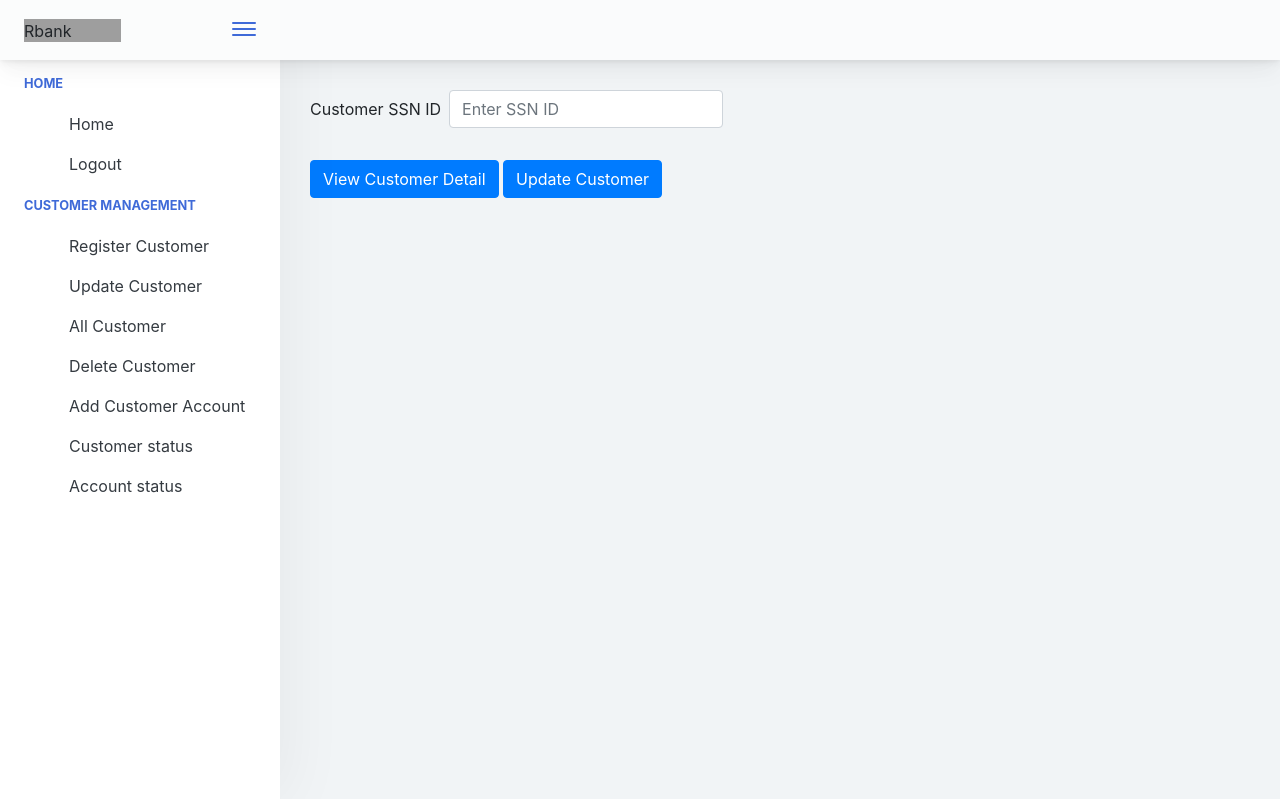
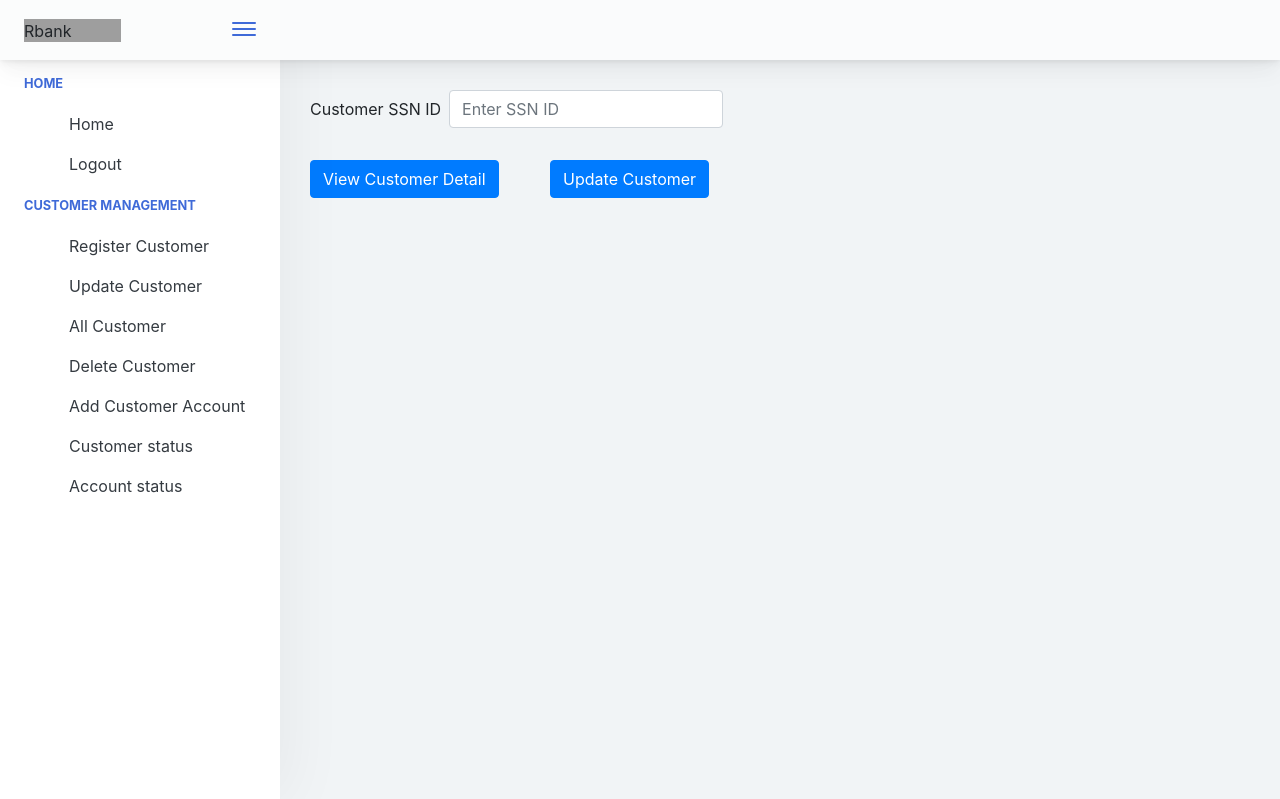
Before and after one commit to authoritydmc/rbank_python_flask, a Flask app: page /searchCustomer in a window 1280 px wide. Shown: the top 799 px of the page. Run offline with Flask 2, Linux system fonts and the light colour scheme; the visitor is signed in with stand-in values (Sample User, id 1); some libraries are stand-ins or nearby versions; grey boxes are pictures that could not be loaded.

Commit message:
Ui impvd#3

```diff
--- a/retail_banking/templates/searchCustomer.html
+++ b/retail_banking/templates/searchCustomer.html
@@ -18,8 +18,8 @@
                 <input type="text"  class="form-control" name="ssn_id" placeholder="Enter SSN ID"  required>
             </div>
             <br>
-            <button type="submit" formaction='/viewCustomerDetail' class="btn btn-primary mb-2">View Customer Detail</button>
-            <button type="submit" formaction='/searchCustomer' class="btn btn-primary mb-2">Update Customer</button>
+            <button type="submit" formaction='/viewCustomerDetail' class="btn btn-primary mb-2" style="margin-left: 1   %;">View Customer Detail</button>
+            <button type="submit" formaction='/searchCustomer' class="btn btn-primary mb-2" style="margin-left: 5%;">Update Customer</button>
 
         </form>
 
--- a/retail_banking/templates/viewCustomerDetail.html
+++ b/retail_banking/templates/viewCustomerDetail.html
@@ -41,7 +41,7 @@
 
             <button type="submit" formaction="{{url_for('searchCustomer')}}" class="btn btn-primary mb-2" style="margin-left: 5%;">Update Detail</button>
 
-            <button type="button" onclick="window.location.href='{{ url_for( 'searchCustomer'  ) }}';" class="btn btn-primary mb-2" style="margin-left: 25%;">Seach Again</button>
+            <button type="button" onclick="window.location.href='{{ url_for('searchCustomer') }}';" class="btn btn-primary mb-2" style="margin-left: 25%;">Search Again</button>
     </div>
 </div>
 </form>
```
